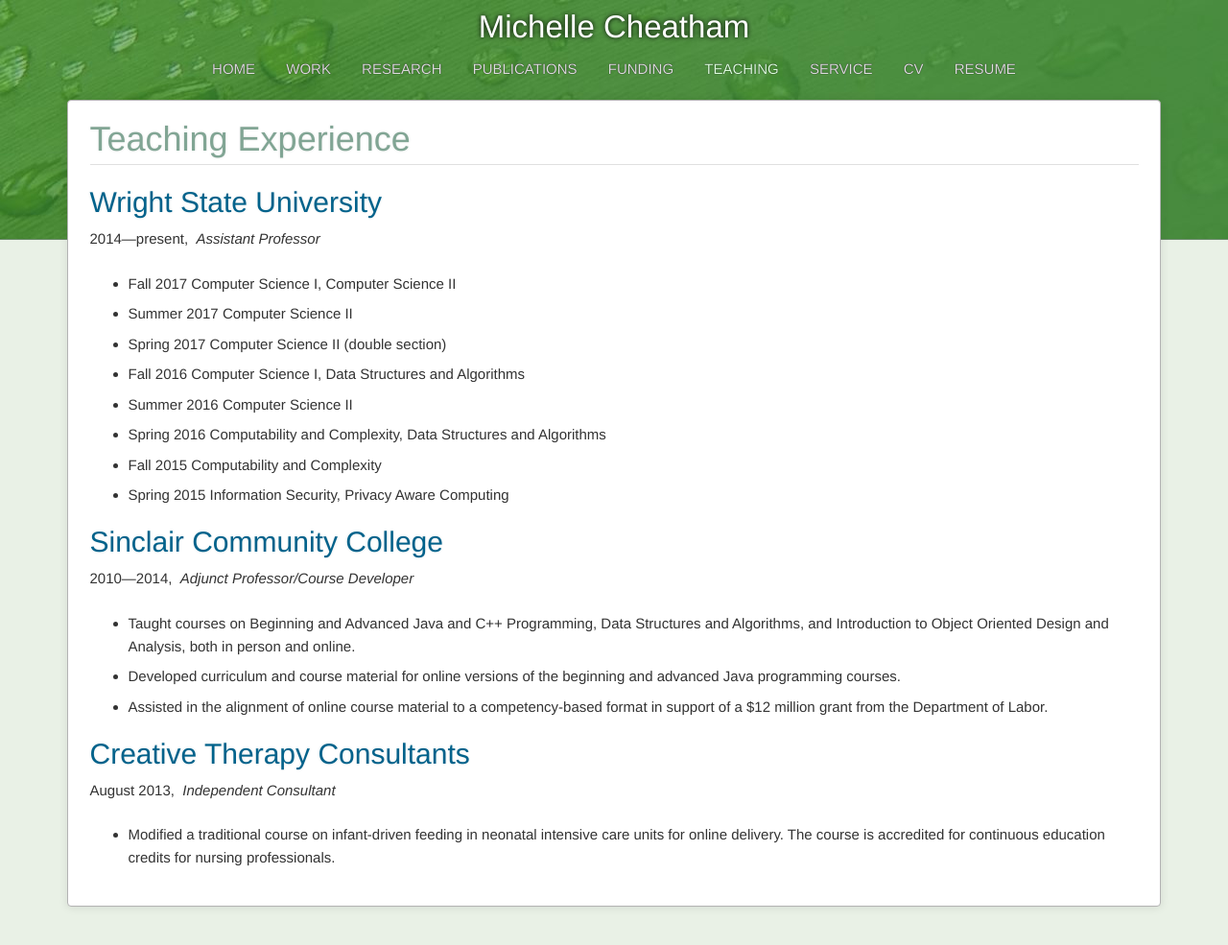
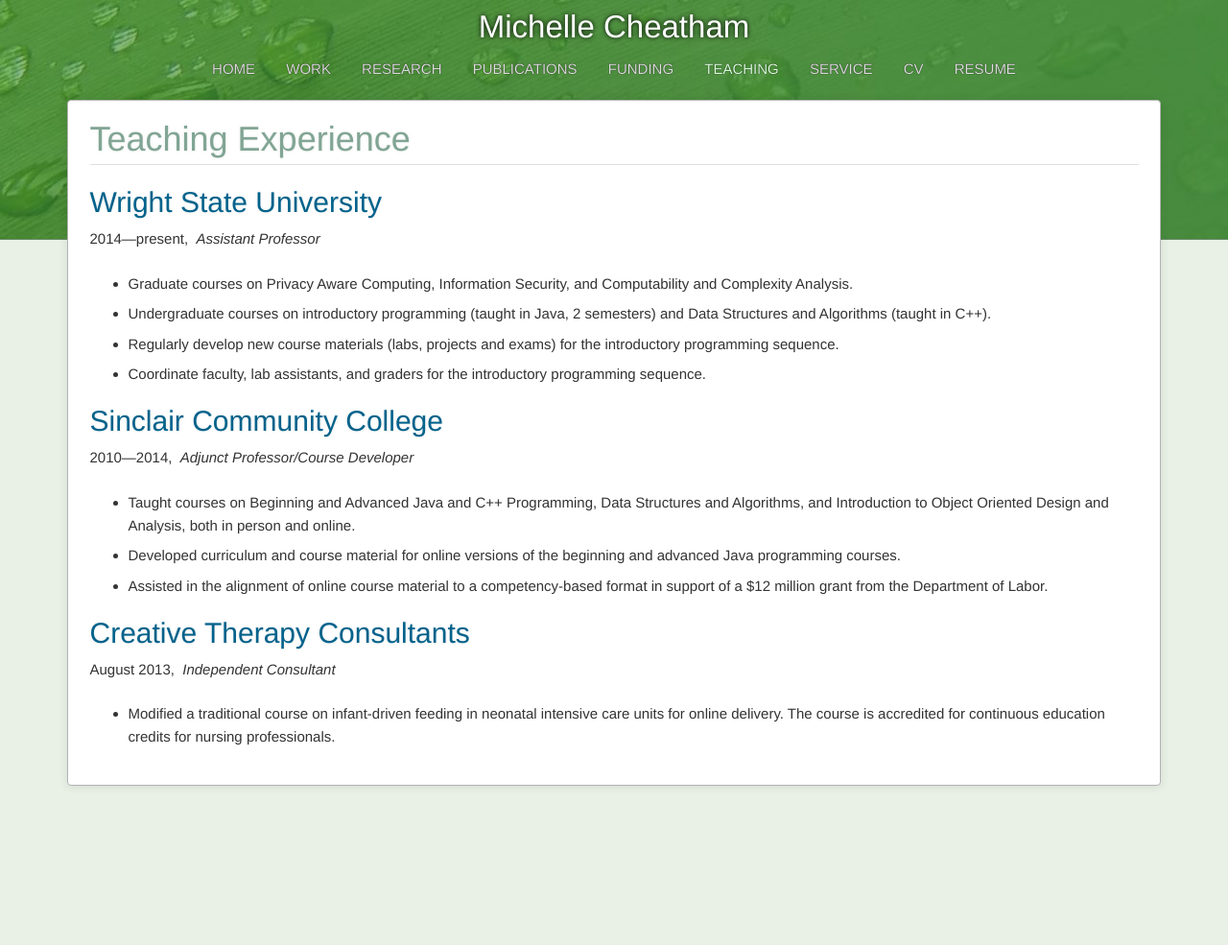
Before and after one commit to mcheatham/mcheatham.github.io, a Jekyll site: the page built from teaching.md, in a window 1280 px wide. Shown: the whole page at 96% size. Built offline with Jekyll 4.4.1, drawn with Linux system fonts in a browser that asks for light colours; after the commit the page ends 900 px from its top, so only the background shows below that.

Commit message:
Changed teaching section (again)

```diff
--- a/_data/teaching.yaml
+++ b/_data/teaching.yaml
@@ -4,14 +4,10 @@
   end-date: present
   id: wsu
   details:
-    - Fall 2017  Computer Science I, Computer Science II
-    - Summer 2017  Computer Science II
-    - Spring 2017  Computer Science II (double section)
-    - Fall 2016  Computer Science I, Data Structures and Algorithms
-    - Summer 2016  Computer Science II
-    - Spring 2016  Computability and Complexity, Data Structures and Algorithms
-    - Fall 2015  Computability and Complexity
-    - Spring 2015  Information Security, Privacy Aware Computing
+    - Graduate courses on Privacy Aware Computing, Information Security, and Computability and Complexity Analysis.
+    - Undergraduate courses on introductory programming (taught in Java, 2 semesters) and Data Structures and Algorithms (taught in C++).
+    - Regularly develop new course materials (labs, projects and exams) for the introductory programming sequence.
+    - Coordinate faculty, lab assistants, and graders for the introductory programming sequence.
 
 - employer: Sinclair Community College
   title: Adjunct Professor/Course Developer
```
